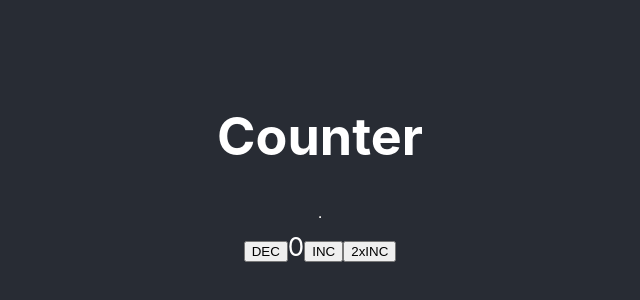
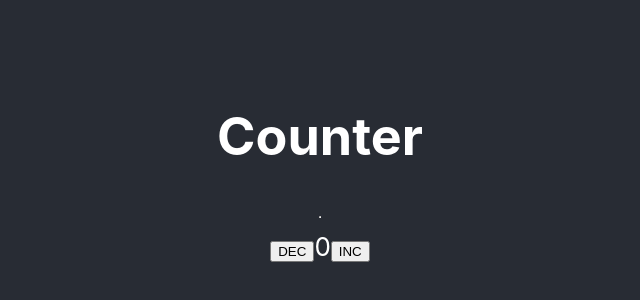
Before and after one commit to edmelkoyev/edw_react_patterns, a React (Create React App) app: page / in a window 1280 px wide. Shown: the part 234-534 px from the top of the page, without its empty margins (320-960 px from the left). Built offline with nearby package versions, Linux system fonts and the light colour scheme.

Commit message:
default app state is simplified

```diff
--- a/src/components/Counter/index.js
+++ b/src/components/Counter/index.js
@@ -11,11 +11,10 @@ function increment (state, props) {
 
 class Counter extends React.Component {
   constructor (props) {
-    super()
+    super(props)
     this.state = { count: 0 }
     this.decrementHandler = this.decrementHandler.bind(this)
     this.incrementHandler = this.incrementHandler.bind(this)
-    this.incrementHandler2 = this.incrementHandler2.bind(this)
   }
 
   decrementHandler () {
@@ -27,19 +26,12 @@ class Counter extends React.Component {
     this.setState(increment)
   }
 
-  incrementHandler2 () {
-    console.log('incrementHandler2')
-    this.setState(increment)
-    this.setState(increment)
-  }
-
   render () {
     return (
       <div>
         <button onClick={ this.decrementHandler }>DEC</button>
         <span>{this.state.count}</span>
         <button onClick={ this.incrementHandler }>INC</button>
-        <button onClick={ this.incrementHandler2 }>2xINC</button>
       </div>
     )
   }
```
